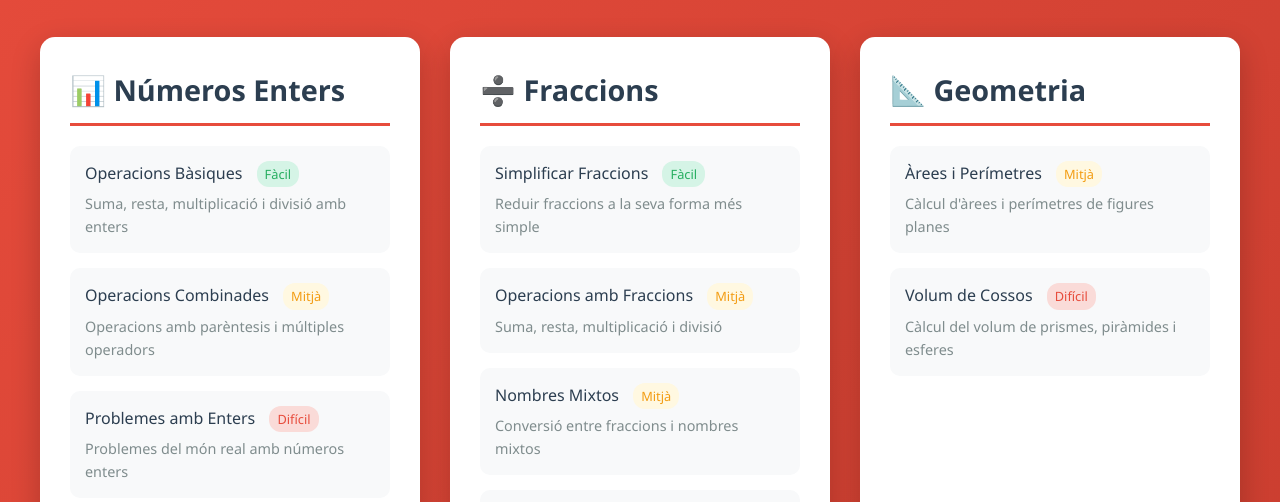
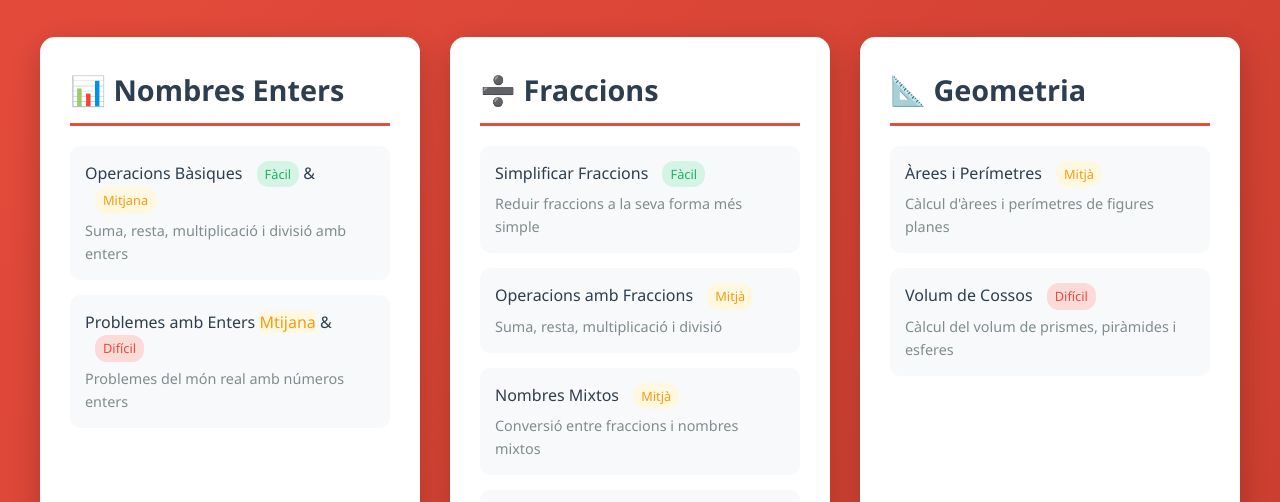
Before and after one commit to GoogleClasses/exercicis, a plain HTML site: page Mates/index.html in a window 1280 px wide. Shown: the part 219-721 px from the top of the page. Drawn offline with Linux system fonts and the light colour scheme.

Commit message:
Update index.html

```diff
--- a/Mates/index.html
+++ b/Mates/index.html
@@ -184,25 +184,22 @@
         <div class="exercise-categories">
             <!-- Números Enters -->
             <div class="category">
-                <h2>📊 Números Enters</h2>
+                <h2>📊 Nombres Enters</h2>
                 <ul class="exercise-list">
                     <li class="exercise-item">
-                        <a href="enters/operacions-basiques.html" class="exercise-link">
+                        <a href="Enters.html" class="exercise-link">
                             Operacions Bàsiques
                             <span class="difficulty easy">Fàcil</span>
+                            &
+                            <span class="difficulty medium">Mitjana</span>
                         </a>
                         <div class="exercise-desc">Suma, resta, multiplicació i divisió amb enters</div>
                     </li>
                     <li class="exercise-item">
-                        <a href="enters/operacions-combinades.html" class="exercise-link">
-                            Operacions Combinades
-                            <span class="difficulty medium">Mitjà</span>
-                        </a>
-                        <div class="exercise-desc">Operacions amb parèntesis i múltiples operadors</div>
-                    </li>
-                    <li class="exercise-item">
-                        <a href="enters/problemes-enters.html" class="exercise-link">
+                        <a href="Problemes_Enters.html" class="exercise-link">
                             Problemes amb Enters
+                            <span class="diffuculty medium">Mtijana</span>
+                            &
                             <span class="difficulty hard">Difícil</span>
                         </a>
                         <div class="exercise-desc">Problemes del món real amb números enters</div>
```
